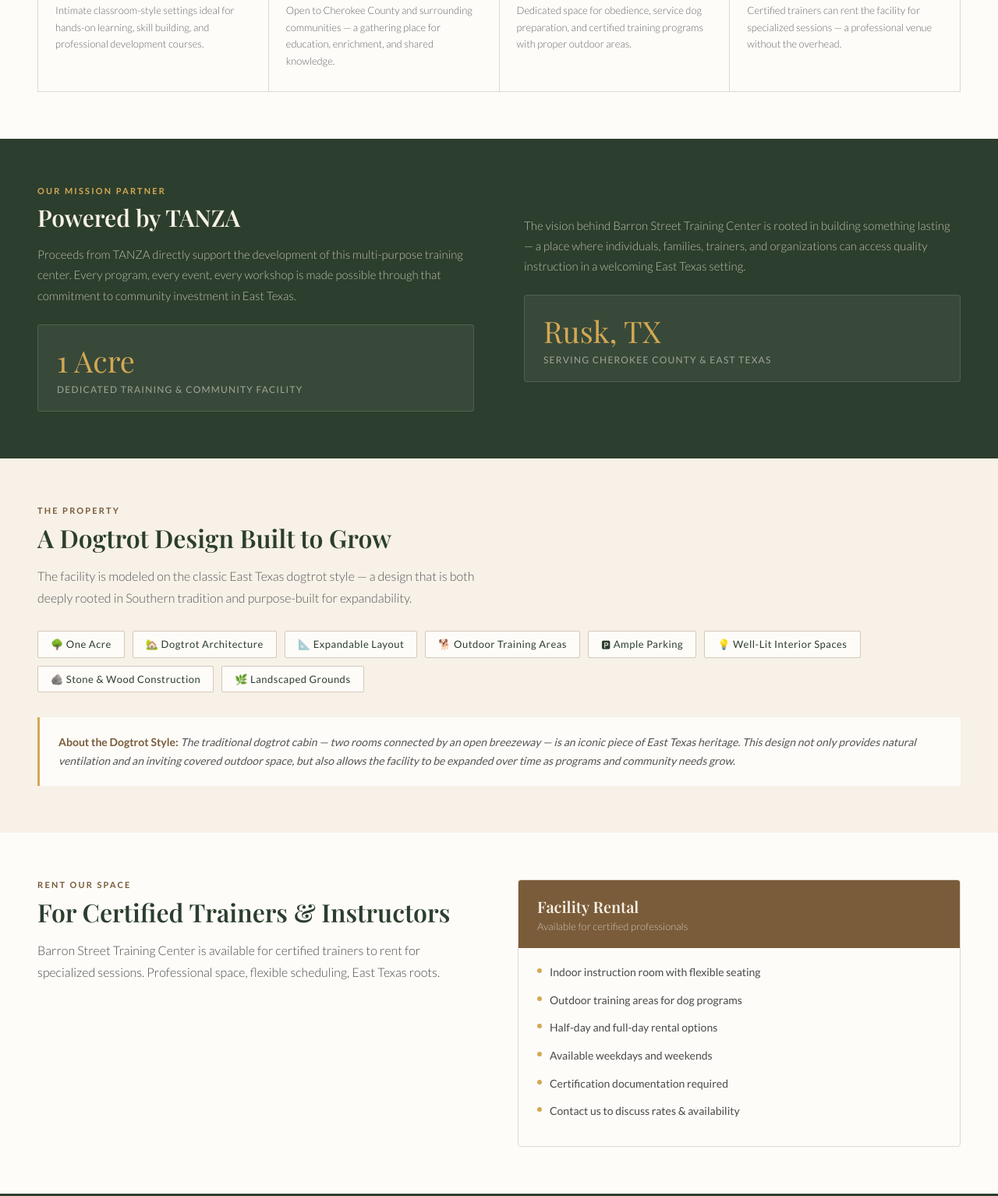
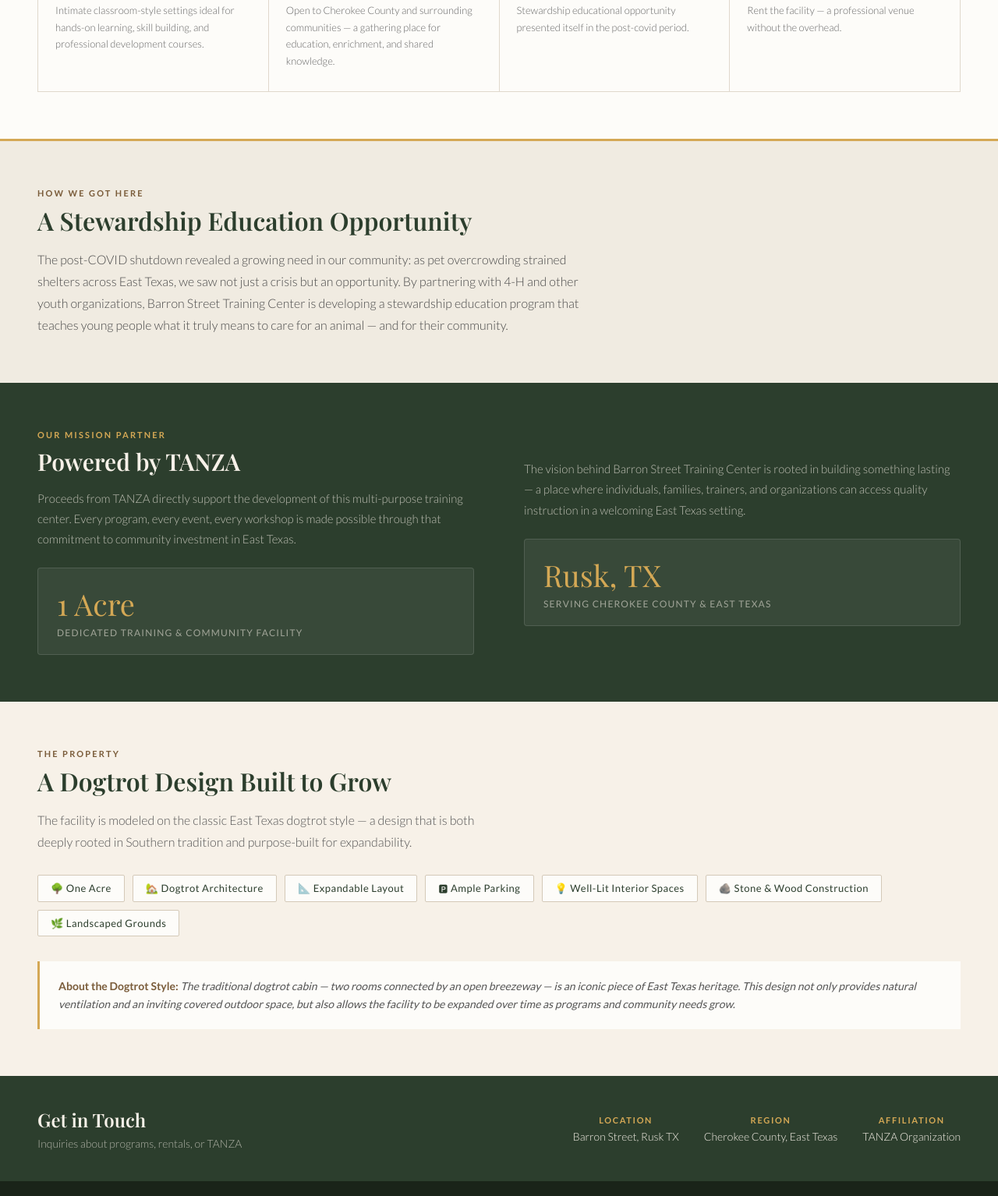
Before and after one commit to keb933/barronstreet, a plain HTML site: page index.html in a window 1280 px wide. Shown: the part 1446-2980 px from the top of the page at 78% size. Drawn offline with nearby package versions, Linux system fonts and the light colour scheme.

Commit message:
Add files via upload

```diff
--- a/index.html
+++ b/index.html
@@ -1,4 +1,15 @@
 <!DOCTYPE html>
+<html lang="en">
+
+  <head>
+    <meta charset="UTF-8">
+    <title>CodePen - A Pen by Karen Blake</title>
+
+
+  </head>
+
+  <body>
+  <!DOCTYPE html>
 <html lang="en">
 <head>
 <meta charset="UTF-8">
@@ -308,14 +319,22 @@
       <div class="use-card">
         <div class="use-icon">🐕</div>
         <div class="use-title">Dog Training Programs</div>
-        <div class="use-desc">Dedicated space for obedience, service dog preparation, and certified training programs with proper outdoor areas.</div>
+        <div class="use-desc">Stewardship educational opportunity presented itself in the post-covid period.</div>
       </div>
       <div class="use-card">
         <div class="use-icon">🏡</div>
-        <div class="use-title">Trainer Rentals</div>
-        <div class="use-desc">Certified trainers can rent the facility for specialized sessions — a professional venue without the overhead.</div>
+        <div class="use-title">Facility Rental</div>
+        <div class="use-desc">Rent the facility — a professional venue without the overhead.</div>
       </div>
     </div>
+  </section>
+
+    <section class="section" style="background: #f0ebe1; border-top: 3px solid var(--straw);">
+    <div class="section-label">How We Got Here</div>
+    <h2 class="section-title">A Stewardship Education Opportunity</h2>
+    <p class="section-body" style="max-width: 720px;">
+      The post-COVID shutdown revealed a growing need in our community: as pet overcrowding strained shelters across East Texas, we saw not just a crisis but an opportunity. By partnering with 4-H and other youth organizations, Barron Street Training Center is developing a stewardship education program that teaches young people what it truly means to care for an animal — and for their community.
+    </p>
   </section>
 
   <section class="tanza-section">
@@ -345,36 +364,13 @@
       <span class="tag">🌳 One Acre</span>
       <span class="tag">🏡 Dogtrot Architecture</span>
       <span class="tag">📐 Expandable Layout</span>
-      <span class="tag">🐕 Outdoor Training Areas</span>
-      <span class="tag">🅿 Ample Parking</span>
+      <span class="tag">🅿  Ample Parking</span>
       <span class="tag">💡 Well-Lit Interior Spaces</span>
       <span class="tag">🪨 Stone & Wood Construction</span>
       <span class="tag">🌿 Landscaped Grounds</span>
     </div>
     <div class="dogtrot-note">
       <p><strong>About the Dogtrot Style:</strong> The traditional dogtrot cabin — two rooms connected by an open breezeway — is an iconic piece of East Texas heritage. This design not only provides natural ventilation and an inviting covered outdoor space, but also allows the facility to be expanded over time as programs and community needs grow.</p>
-    </div>
-  </section>
-
-  <section class="rental-section">
-    <div>
-      <div class="section-label">Rent Our Space</div>
-      <h2 class="section-title">For Certified Trainers & Instructors</h2>
-      <p class="section-body">Barron Street Training Center is available for certified trainers to rent for specialized sessions. Professional space, flexible scheduling, East Texas roots.</p>
-    </div>
-    <div class="rental-card">
-      <div class="rental-header">
-        <h3>Facility Rental</h3>
-        <p>Available for certified professionals</p>
-      </div>
-      <div class="rental-body">
-        <div class="rental-item"><div class="rental-dot"></div>Indoor instruction room with flexible seating</div>
-        <div class="rental-item"><div class="rental-dot"></div>Outdoor training areas for dog programs</div>
-        <div class="rental-item"><div class="rental-dot"></div>Half-day and full-day rental options</div>
-        <div class="rental-item"><div class="rental-dot"></div>Available weekdays and weekends</div>
-        <div class="rental-item"><div class="rental-dot"></div>Certification documentation required</div>
-        <div class="rental-item"><div class="rental-dot"></div>Contact us to discuss rates & availability</div>
-      </div>
     </div>
   </section>
 
@@ -406,3 +402,7 @@
 </div>
 </body>
 </html>
+
+  </body>
+
+</html>
```
